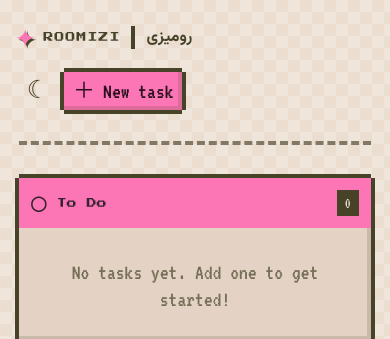
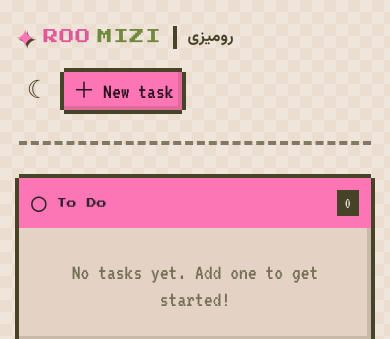
Before and after one commit to ZahraAhmaddi/ROO-MIZI-ToDoApp, a Flask app: page / in a window 390 px wide. Shown: the top 339 px of the page. Run offline with Flask 3, Linux system fonts and the light colour scheme; data that the repository does not hold is empty.

Commit message:
Enlarge flat colorful Roo Mizi wordmark

```diff
--- a/app/static/css/style.css
+++ b/app/static/css/style.css
@@ -25,7 +25,11 @@ button, a { -webkit-tap-highlight-color: transparent; }
 .topbar { display:flex; align-items:center; justify-content:space-between; gap:14px; flex-wrap:wrap; }
 .brand { display:flex; align-items:center; gap:13px; color:var(--ink); text-decoration:none; }
 .brand-star { color:var(--pink); font-size:34px; line-height:1; text-shadow:2px 2px 0 var(--line); }
-.brand-name { font:14px/1.4 'Press Start 2P',monospace; letter-spacing:1px; }
+.brand-name { display:inline-flex; align-items:center; gap:9px; font:22px/1.25 'Press Start 2P',monospace; letter-spacing:1px; }
+.brand-roo { color:#E0589A; }
+.brand-mizi { color:#6F8A3C; }
+:root[data-theme="dark"] .brand-roo { color:#F08ABC; }
+:root[data-theme="dark"] .brand-mizi { color:#B3C77B; }
 .brand-divider { width:4px; height:28px; background:var(--line); margin:0 3px; }
 .brand-fa { font:700 19px 'Vazirmatn',sans-serif; }
 .tools { display:flex; align-items:center; gap:10px; }
@@ -62,7 +66,8 @@ button, a { -webkit-tap-highlight-color: transparent; }
 .task-card h3 { margin:0; font:26px/1.05 'VT323',monospace; overflow-wrap:anywhere; }
 .task-actions { display:flex; align-items:center; flex-shrink:0; gap:4px; }
 .task-actions form { margin:0; }
-.task-icon { width:26px; height:26px; padding:0; font:22px/1 'VT323',monospace; box-shadow:none; }
+.task-icon { width:30px; height:30px; padding:0; font:22px/1 'VT323',monospace; box-shadow:none; }
+.task-icon svg { display:block; }
 .edit-icon { color:var(--soft); }
 .delete-icon { color:#c2304f; }
 .description-link { display:inline-block; margin-top:7px; color:var(--ink); font-size:18px; text-decoration:underline; text-decoration-style:dotted; text-underline-offset:3px; }
@@ -98,9 +103,9 @@ button, a { -webkit-tap-highlight-color: transparent; }
 .dialog-body textarea { resize:vertical; min-height:90px; }
 .dialog-actions { display:flex; justify-content:flex-end; align-items:center; gap:9px; margin-top:8px; }
 .description-body { padding:18px; white-space:pre-wrap; overflow-wrap:anywhere; }
-@media(max-width:820px) { .board { grid-template-columns:1fr; gap:22px; } .brand-name { font-size:12px; } }
+@media(max-width:820px) { .board { grid-template-columns:1fr; gap:22px; } .brand-name { font-size:19px; } }
 @media(max-width:480px) {
-  .wrap { padding:20px 15px 0; } .brand { gap:8px; } .brand-name { font-size:10px; }
+  .wrap { padding:20px 15px 0; } .brand { gap:8px; } .brand-name { font-size:15px; gap:6px; }
   .brand-fa { font-size:16px; } .brand-divider { height:23px; }
   .tools { gap:6px; } .pixel-button { padding:6px 9px; }
   .column-head { padding:12px; } .task-card { padding:11px; }
```
